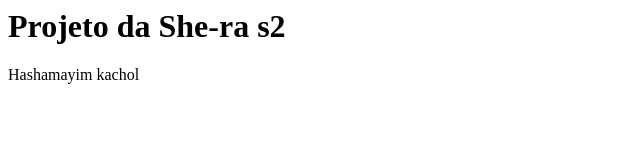
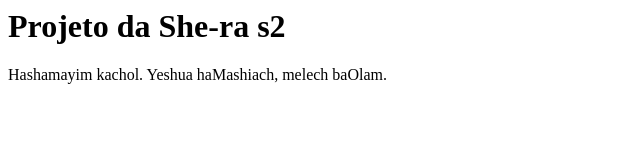
Before and after one commit to andrea1783/curso-git, a plain HTML site: page index.html in a window 1280 px wide. Shown: the whole page, without its empty margins (0-640 px from the left). Drawn offline with Linux system fonts and the light colour scheme.

Commit message:
texto alterado

```diff
--- a/index.html
+++ b/index.html
@@ -2,7 +2,7 @@
  <head>
   <body>
 	<h1> Projeto da She-ra s2</h1>
-	 <p> Hashamayim kachol</p>
+	 <p> Hashamayim kachol. Yeshua haMashiach, melech baOlam.</p>
  </body>
  </head>
 
```
